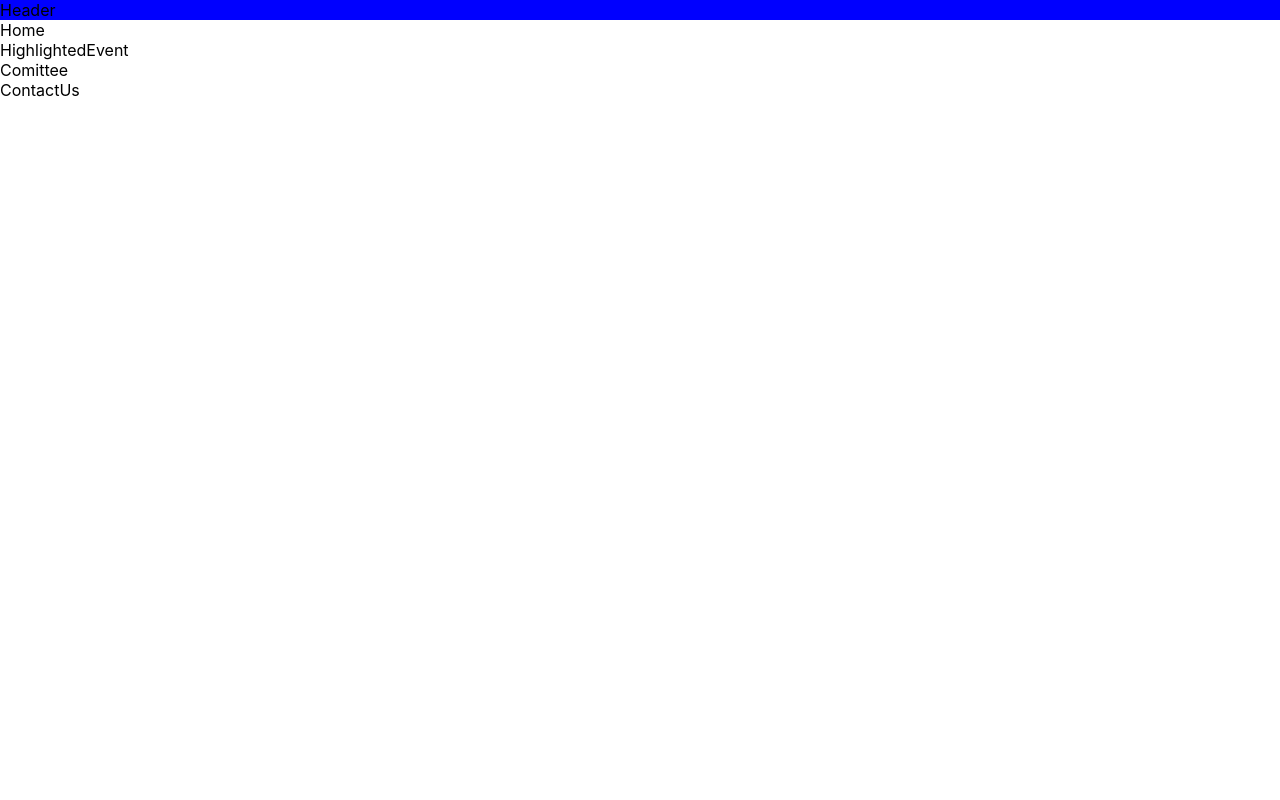
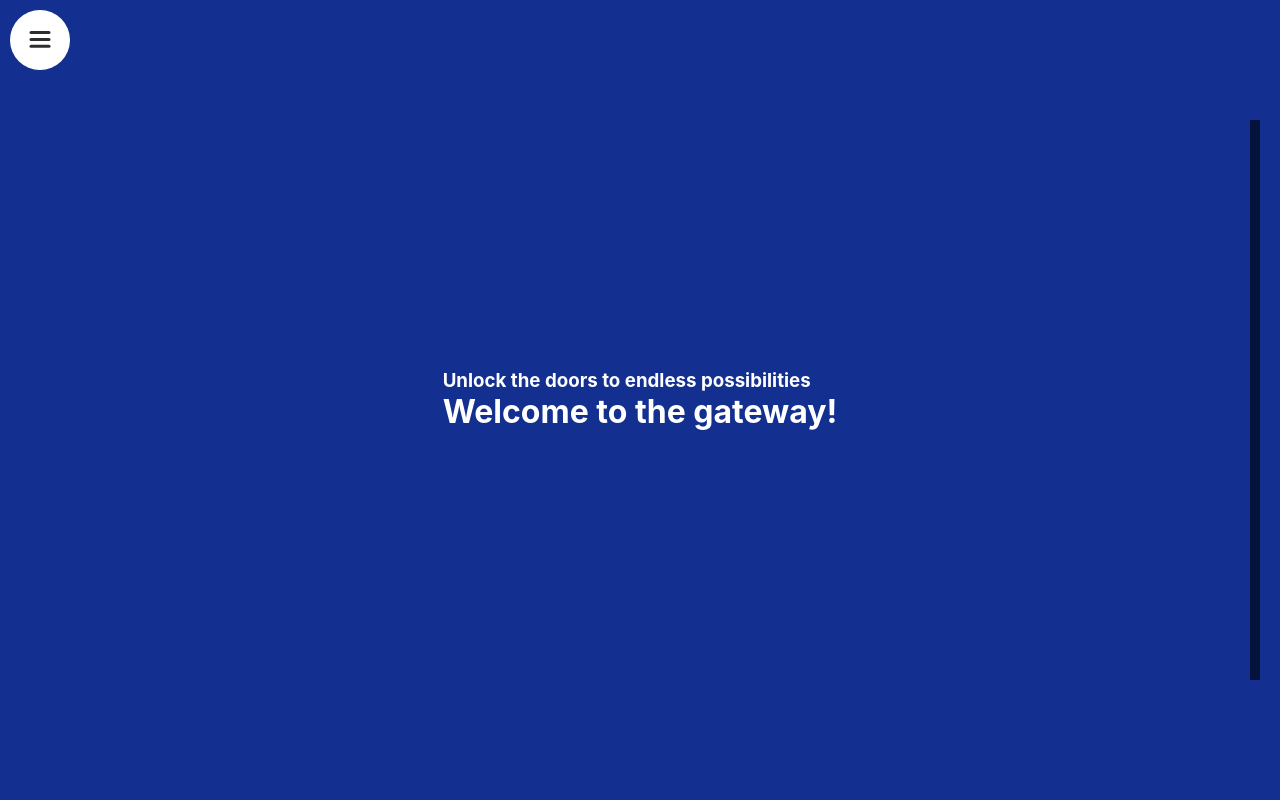
Before and after one commit to Freelancing-Club/freelancing-club.github.io, a React (Create React App) app: page / in a window 1280 px wide. Shown: the top 800 px of the page. Built offline with nearby package versions, Linux system fonts and the light colour scheme.

Commit message:
added scroll animations and sidebar

```diff
--- a/package.json
+++ b/package.json
@@ -6,6 +6,7 @@
     "@testing-library/jest-dom": "^5.17.0",
     "@testing-library/react": "^13.4.0",
     "@testing-library/user-event": "^13.5.0",
+    "framer-motion": "^11.0.3",
     "react": "^18.2.0",
     "react-dom": "^18.2.0",
     "react-scripts": "5.0.1",
--- a/src/App.css
+++ b/src/App.css
@@ -2,3 +2,26 @@
   margin: 0;
   box-sizing: border-box;
 }
+
+body {
+  --black: #000000;
+  --ash-black: #222;
+  --white: #fafafa;
+  --sky: #00ccff;
+  --green: #22dddd;
+  --blue: #1300ff;
+  --dusk: #6600ff;
+  --purple: #9900ff;
+  --pink: #ff0066;
+  --red: #fe0222;
+  --orange: #fd7702;
+  --yellow: #ffbb00;
+
+  --background: var(--black);
+  --accent: var(--red);
+  /* overflow: hidden; */
+}
+
+::-webkit-scrollbar {
+  display: none;
+}
--- a/src/App.js
+++ b/src/App.js
@@ -5,12 +5,32 @@ import EventList from "./components/eventList/eventList";
 import Header from "./components/header/header";
 import HighlightedEvent from "./components/highlightedEvent/highlightedEvent";
 import Home from "./components/home/home";
+import ScrollScreen, { Section } from "./components/scrollScreen";
+import { Sidebar } from "./components/sidebar/Sidebar";
 
 function App() {
   return (
     <div className="App">
+      <ScrollScreen
+        scrollBarColors={[
+          {
+            track: "rgb(5 18 60)",
+            scroll: "white",
+            accent: "white",
+          },
+          {
+            track: "#00a2e1",
+            scroll: "white",
+            accent: "white",
+          },
+        ]}
+        children={[...Home()]}
+      />
+      <Sidebar />
+
+
+      <div style={{ height: "100vh" }} />
       <Header />
-      <Home />
       <HighlightedEvent />
       <EventList />
       <Comittee />
--- a/src/components/home/home.jsx
+++ b/src/components/home/home.jsx
@@ -1,9 +1,49 @@
-import React from 'react'
+import React, { useMemo } from "react";
+import { Section, useSectionScroll } from "../scrollScreen";
+import { useTransform, motion } from "framer-motion";
+import styled from "styled-components";
+
+const SectionContainer = styled.div`
+  height: 100vh;
+  width: 100vh;
+`;
+const Section1 = () => {
+  const { sectionScroll } = useSectionScroll();
+  const y = useMemo(() => sectionScroll / 100 + 1, [sectionScroll]);
+  return (
+    <Section bg={"#133091"}>
+      <motion.div animate={{ scale: y }}>
+        <h3 style={{ color: "white" }}>
+          Unlock the doors to endless possibilities
+        </h3>
+        <h1 style={{ color: "white" }}>Welcome to the gateway!</h1>
+      </motion.div>
+    </Section>
+  );
+};
+
+const Section2 = () => {
+  const { sectionScroll } = useSectionScroll();
+  const y = useMemo(() => (-1 * sectionScroll) / 10, [sectionScroll]);
+
+  return (
+    <Section bg={"#0e86b4"}>
+      <motion.div animate={{ y }}>
+        <h1 style={{ color: "white" }}>The Freelancing Club</h1>
+      </motion.div>
+    </Section>
+  );
+};
 
 const Home = () => {
-  return (
-    <div>Home</div>
-  )
-}
-
-export default Home
+  return [
+    <SectionContainer>
+      <Section1 />
+    </SectionContainer>,
+    <SectionContainer>
+      <Section2 />
+      Hello
+    </SectionContainer>,
+  ];
+};
+export default Home;
--- /dev/null
+++ b/src/components/scrollScreen.jsx
@@ -0,0 +1,104 @@
+import React, { useContext, useEffect, useRef, useState } from "react";
+import { motion, useScroll, useTransform } from "framer-motion";
+import styled from "styled-components";
+
+export const Section = styled.div`
+  height: 100vh;
+  width: 100vw;
+  top: 0;
+  display: grid;
+  justify-content: center;
+  align-items: center;
+  position: fixed;
+  background-color: ${(p) => p.bg};
+`;
+
+const ScrollBar = styled.div`
+  position: fixed;
+  height: 100vh;
+  width: 0.6rem;
+  top: 0;
+  right: 20px;
+
+  & > div {
+    width: 100%;
+    height: 100%;
+    position: relative;
+
+    .scrolled {
+      background-color: blue;
+      height: 100%;
+    }
+
+    background-color: #585873;
+  }
+  padding: 15vh 0;
+
+  @media only screen and (max-width: 766px) {
+    left: 0.9375rem;
+    width: 0.375rem;
+    padding: 23vh 0;
+  }
+`;
+
+const ScreenContext = React.createContext({});
+
+export const useSectionScroll = () => {
+  return useContext(ScreenContext);
+};
+const ScrollScreen = ({ children, scrollBarColors }) => {
+  const [sectionNumber, setSectionNumber] = useState(0);
+
+  const [sectionScroll, setSectionScroll] = useState(0);
+
+  useEffect(() => {
+    document.onscroll = () => {
+      let c = parseInt(window.scrollY / window.innerHeight);
+      setSectionNumber(c);
+
+      let sectionScroll = window.scrollY - c * window.innerHeight;
+      setSectionScroll(sectionScroll);
+    };
+  }, []);
+
+  const getUnscrolled = () => {
+    if (window.innerHeight < 766)
+      return (
+        (1 - sectionScroll / window.innerHeight) * 0.54 * window.innerHeight
+      );
+
+    return (1 - sectionScroll / window.innerHeight) * 0.7 * window.innerHeight;
+  };
+
+  const color = scrollBarColors[sectionNumber] || scrollBarColors[0];
+
+  return (
+    <div>
+      <ScreenContext.Provider value={{ sectionNumber, sectionScroll }}>
+        {children.map((item, index) => {
+          return (
+            <motion.div
+              animate={{ opacity: sectionNumber === index ? 1 : 0 }}
+              transition={{ duration: 0.5 }}
+            >
+              {item}
+            </motion.div>
+          );
+        })}
+      </ScreenContext.Provider>
+
+      <ScrollBar>
+        <motion.div
+          style={{ backgroundColor: color.track }}
+          animate={{ paddingBottom: getUnscrolled() }}
+          transition={{ duration: 0.1 }}
+        >
+          <div className="scrolled" style={{ backgroundColor: color.scroll }} />
+          <div className="unscrolled" />
+        </motion.div>
+      </ScrollBar>
+    </div>
+  );
+};
+
+export default ScrollScreen;
--- /dev/null
+++ b/src/components/sidebar/MenuItem.jsx
@@ -0,0 +1,37 @@
+import * as React from "react";
+import { motion } from "framer-motion";
+
+const variants = {
+  open: {
+    y: 0,
+    opacity: 1,
+    transition: {
+      y: { stiffness: 1000, velocity: -100 },
+    },
+  },
+  closed: {
+    y: 50,
+    opacity: 0,
+    transition: {
+      y: { stiffness: 1000 },
+    },
+  },
+};
+
+const colors = ["#FF008C", "#D309E1", "#9C1AFF", "#7700FF", "#4400FF"];
+
+export const MenuItem = ({ i, name }) => {
+  const style = { border: `2px solid ${colors[i]}` };
+  return (
+    <motion.li
+      variants={variants}
+      whileHover={{ scale: 1.1 }}
+      whileTap={{ scale: 0.95 }}
+    >
+      <div className="icon-placeholder" style={style}></div>
+      <div className="text-placeholder" style={style}>
+        {name}
+      </div>
+    </motion.li>
+  );
+};
--- /dev/null
+++ b/src/components/sidebar/MenuToggle.jsx
@@ -0,0 +1,39 @@
+import * as React from "react";
+import { motion } from "framer-motion";
+
+const Path = props => (
+  <motion.path
+    fill="transparent"
+    strokeWidth="3"
+    stroke="hsl(0, 0%, 18%)"
+    strokeLinecap="round"
+    {...props}
+  />
+);
+
+export const MenuToggle = ({ toggle }) => (
+  <button onClick={toggle}>
+    <svg width="23" height="23" viewBox="0 0 23 23">
+      <Path
+        variants={{
+          closed: { d: "M 2 2.5 L 20 2.5" },
+          open: { d: "M 3 16.5 L 17 2.5" }
+        }}
+      />
+      <Path
+        d="M 2 9.423 L 20 9.423"
+        variants={{
+          closed: { opacity: 1 },
+          open: { opacity: 0 }
+        }}
+        transition={{ duration: 0.1 }}
+      />
+      <Path
+        variants={{
+          closed: { d: "M 2 16.346 L 20 16.346" },
+          open: { d: "M 3 2.5 L 17 16.346" }
+        }}
+      />
+    </svg>
+  </button>
+);
--- /dev/null
+++ b/src/components/sidebar/Navigation.jsx
@@ -0,0 +1,27 @@
+import * as React from "react";
+import { motion } from "framer-motion";
+import { MenuItem } from "./MenuItem";
+
+const variants = {
+  open: {
+    transition: { staggerChildren: 0.07, delayChildren: 0.2 },
+  },
+  closed: {
+    transition: { staggerChildren: 0.05, staggerDirection: -1 },
+  },
+};
+
+export const Navigation = () => (
+  <motion.ul variants={variants}>
+    {itemIds.map(({ name }, i) => (
+      <MenuItem i={i} key={i} name={name} />
+    ))}
+  </motion.ul>
+);
+
+const itemIds = [
+  { name: "Home" },
+  { name: "Events" },
+  { name: "Committee" },
+  { name: "Contact Us" },
+];
--- /dev/null
+++ b/src/components/sidebar/Sidebar.jsx
@@ -0,0 +1,133 @@
+import * as React from "react";
+import { useRef } from "react";
+import { motion, sync, useCycle } from "framer-motion";
+import { useDimensions } from "./use-dimensions";
+import { MenuToggle } from "./MenuToggle";
+import { Navigation } from "./Navigation";
+import styled from "styled-components";
+
+const sidebar = {
+  open: (height = 1000) => ({
+    clipPath: `circle(${height * 2 + 200}px at 40px 40px)`,
+    transition: {
+      type: "spring",
+      stiffness: 20,
+      restDelta: 2,
+    },
+  }),
+  closed: {
+    clipPath: "circle(30px at 40px 40px)",
+    transition: {
+      delay: 0.5,
+      type: "spring",
+      stiffness: 400,
+      damping: 40,
+    },
+  },
+};
+
+const Container = styled.div`
+  nav {
+    position: fixed;
+    top: 0;
+    left: 0;
+    bottom: 0;
+    width: 100vw;
+  }
+
+  .background {
+    position: absolute;
+    top: 0;
+    left: 0;
+    bottom: 0;
+    width: 100vw;
+    background: #fff;
+  }
+
+  button {
+    outline: none;
+    border: none;
+    -webkit-user-select: none;
+    -moz-user-select: none;
+    -ms-user-select: none;
+    cursor: pointer;
+    position: absolute;
+    top: 18px;
+    left: 15px;
+    width: 50px;
+    height: 50px;
+    border-radius: 50%;
+    background: transparent;
+  }
+
+  ul,
+  li {
+    margin: 0;
+    padding: 0;
+  }
+
+  ul {
+    padding: 25px;
+    position: absolute;
+    top: 100px;
+    width: 100%;
+  }
+
+  li {
+    list-style: none;
+    margin-bottom: 20px;
+    display: flex;
+    align-items: center;
+    cursor: pointer;
+    gap: 10px;
+  }
+
+  .icon-placeholder {
+    border-radius: 50%;
+    flex: 40px 0;
+    width: 40px;
+    height: 40px;
+  }
+
+  .text-placeholder {
+    border-radius: 5px;
+    padding: 10px;
+    flex: 1;
+  }
+
+  .refresh {
+    padding: 10px;
+    position: absolute;
+    background: rgba(0, 0, 0, 0.4);
+    border-radius: 10px;
+    width: 20px;
+    height: 20px;
+    top: 10px;
+    right: 10px;
+    display: flex;
+    justify-content: center;
+    align-items: center;
+    cursor: pointer;
+  }
+`;
+
+export const Sidebar = () => {
+  const [isOpen, toggleOpen] = useCycle(false, true);
+  const containerRef = useRef(null);
+  const { height } = useDimensions(containerRef);
+
+  return (
+    <Container>
+      <motion.nav
+        initial={false}
+        animate={isOpen ? "open" : "closed"}
+        custom={height}
+        ref={containerRef}
+      >
+        <motion.div className="background" variants={sidebar} />
+        <Navigation />
+        <MenuToggle toggle={() => toggleOpen()} />
+      </motion.nav>
+    </Container>
+  );
+};
--- /dev/null
+++ b/src/components/sidebar/use-dimensions.js
@@ -0,0 +1,16 @@
+import { useEffect, useRef } from "react";
+
+// Naive implementation - in reality would want to attach
+// a window or resize listener. Also use state/layoutEffect instead of ref/effect
+// if this is important to know on initial client render.
+// It would be safer to  return null for unmeasured states.
+export const useDimensions = ref => {
+  const dimensions = useRef({ width: 0, height: 0 });
+
+  useEffect(() => {
+    dimensions.current.width = ref.current.offsetWidth;
+    dimensions.current.height = ref.current.offsetHeight;
+  }, []);
+
+  return dimensions.current;
+};
```
Also changed, not shown: src/components/sidebar/styles.css (added), 1 other file (tests, documents, lock files or other folders).
